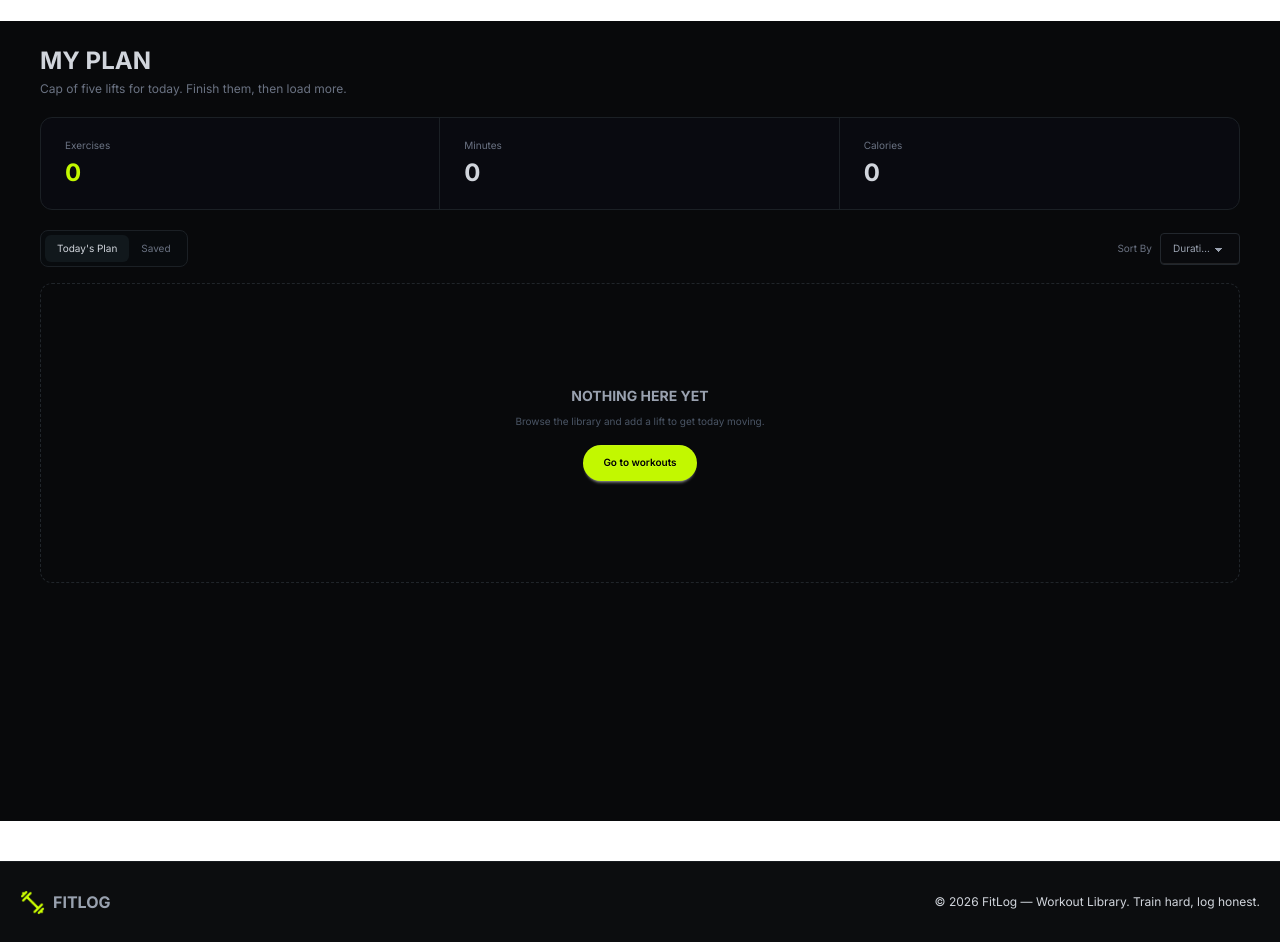
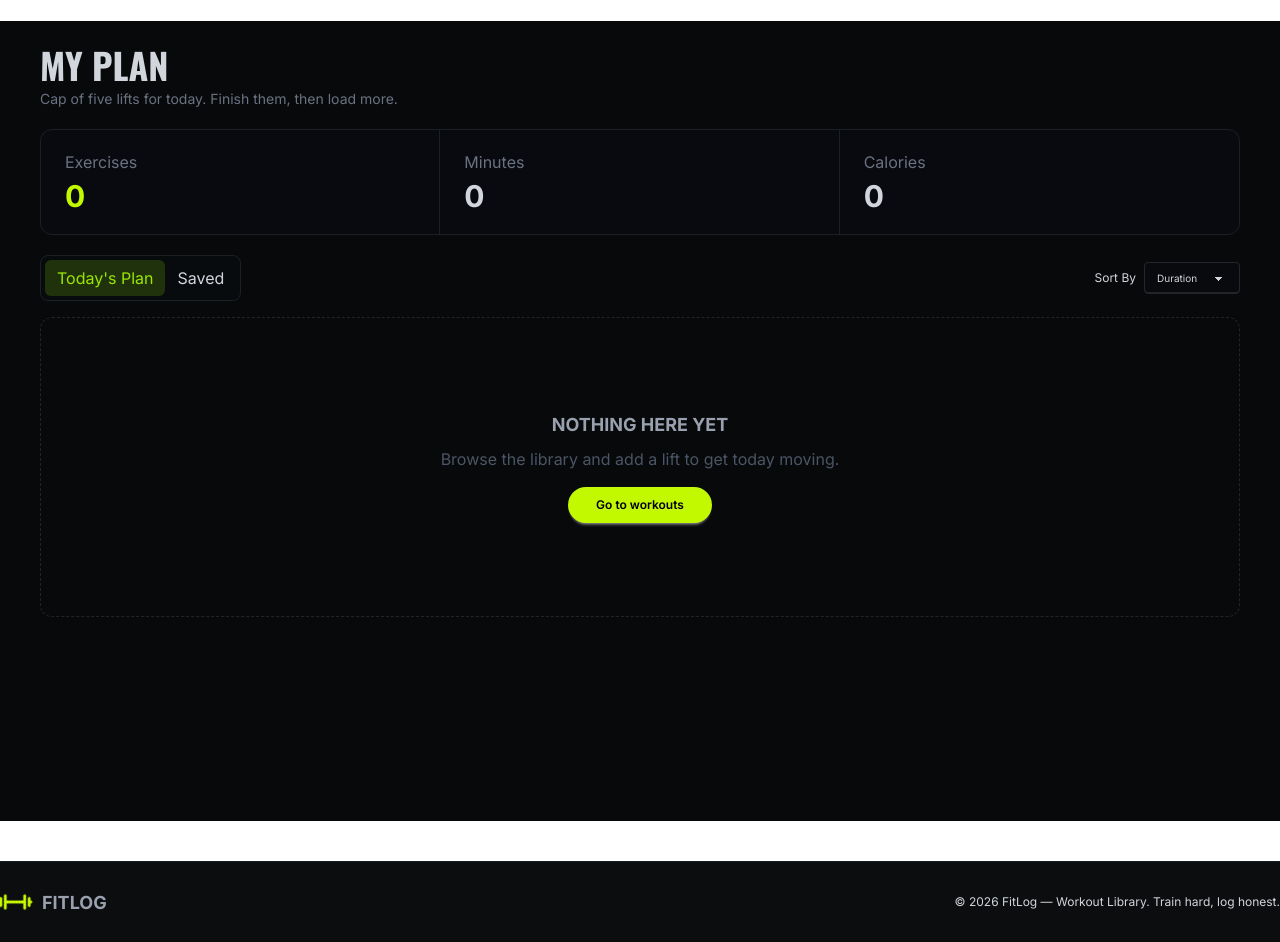
Before and after one commit to shahin6452/Fit-Log-Website, a Next.js app: page /my-plan in a window 1280 px wide. Shown: the part 80-1022 px from the top of the page. Built offline with nearby package versions, Linux system fonts and the light colour scheme.

Commit message:
challange

```diff
--- a/src/app/components/Footer.jsx
+++ b/src/app/components/Footer.jsx
@@ -5,26 +5,29 @@ import React from 'react';
 const Footer = () => {
     return (
         <footer className="mt-10 border-t border-[#181b1f] bg-[#0C0D0F]">
-            <div className="container mx-auto flex min-h-20 items-center justify-between px-5">
 
-                <Link href='/' className="flex items-center gap-2">
+            <div className="container mx-auto flex min-h-20 flex-col items-center justify-center gap-3 px-4 py-5 sm:flex-row sm:justify-between sm:px-6 sm:py-0 lg:px-0">
+
+                <Link href="/" className="flex items-center gap-3">
                     <Image
                         src="/assets/logo.png"
                         alt="FITLOG"
-                        width={25}
-                        height={25}
+                        width={30}
+                        height={30}
+                        className="rotate-[-45deg]"
                     />
 
-                    <span className="text-[16px] font-bold text-gray-400">
+                    <span className="text-[18px] font-bold text-gray-400">
                         FITLOG
                     </span>
                 </Link>
 
-                <p className="text-[12px] text-gray-300">
+                <p className="text-center text-[12px] text-gray-300 sm:text-right">
                     © 2026 FitLog — Workout Library. Train hard, log honest.
                 </p>
 
             </div>
+
         </footer>
     );
 };
--- a/src/app/my-plan/page.jsx
+++ b/src/app/my-plan/page.jsx
@@ -5,6 +5,7 @@ import React, { useContext, useEffect, useState } from 'react';
 import Link from 'next/link';
 import { Clock3, Flame, Star, Check, X } from 'lucide-react';
 import { PlanContext } from '../context/PlanContext';
+import { oswald } from "../fonts";
 
 const PlanPage = () => {
 
@@ -30,6 +31,18 @@ const PlanPage = () => {
         ? todayPlan
         : savedExercises;
 
+    const totalExercises = exercises.length;
+
+    const totalMinutes = exercises.reduce(
+        (total, exercise) => total + Number(exercise.duration || 0),
+        0
+    );
+
+    const totalCalories = exercises.reduce(
+        (total, exercise) => total + Number(exercise.caloriesBurned || 0),
+        0
+    );
+
     const sortedExercises = [...exercises].sort((a, b) => {
         if (sortBy === "duration") {
             return Number(a.duration) - Number(b.duration);
@@ -46,25 +59,15 @@ const PlanPage = () => {
         return 0;
     });
 
-    const totalMinutes = todayPlan.reduce(
-        (total, exercise) => total + Number(exercise.duration || 0),
-        0
-    );
+    const handleMarkAsDone = (exercise) => {
+        setCompletedExercises((prevCompleted) => {
+            if (prevCompleted.some((item) => item.id === exercise.id)) {
+                return prevCompleted;
+            }
 
-    const totalCalories = todayPlan.reduce(
-        (total, exercise) => total + Number(exercise.caloriesBurned || 0),
-        0
-    );
+            return [...prevCompleted, exercise];
+        });
 
-    const handleMarkAsDone = (exercise) => {
-
-        const alreadyExists = completedExercises.some((item) => item.id === exercise.id);
-
-        if (alreadyExists) {
-            return;
-        }
-
-        setCompletedExercises([...completedExercises, exercise]);
         removeFromPlan(exercise.id);
 
         setToast("Workout marked as done");
@@ -90,9 +93,7 @@ const PlanPage = () => {
     };
 
     return (
-
-
-        <main className="min-h-screen bg-[#08090b] px-5 py-6 text-white md:px-8 lg:px-10">
+        <main className="min-h-screen bg-[#08090b] px-4 py-6 text-white sm:px-6 md:px-8 lg:px-10">
 
             {loading ? (
                 <div className="py-20 text-center text-sm text-gray-500">
@@ -100,47 +101,50 @@ const PlanPage = () => {
                 </div>
             ) : (
                 <>
+
+                    {/* Header */}
                     <div className="mb-5">
-                        <h1 className="text-2xl font-bold uppercase text-gray-300">
+                        <h1 className={`text-4xl font-bold uppercase text-gray-300 ${oswald.className}`}>
                             My Plan
                         </h1>
 
-                        <p className="mt-1 text-xs text-gray-500">
+                        <p className="mt-1 text-sm text-gray-500">
                             Cap of five lifts for today. Finish them, then load more.
                         </p>
                     </div>
 
 
+                    {/* Stats */}
                     <div className="mb-5 grid grid-cols-3 overflow-hidden rounded-xl border border-[#1b2025] bg-[#090a10]">
 
-                        <div className="border-r border-[#1b2025] px-4 py-5 md:px-6">
-                            <p className="text-[10px] text-gray-500">
+                        <div className="border-r border-[#1b2025] px-3 py-4 sm:px-4 sm:py-5 md:px-6">
+                            <p className="text-[16px] text-gray-500">
                                 Exercises
                             </p>
 
-                            <p className="mt-1 text-2xl font-bold text-[#C2F800]">
-                                {todayPlan.length}
+                            <p className="mt-1 text-xl font-bold text-[#C2F800] sm:text-3xl">
+                                {totalExercises}
                             </p>
                         </div>
 
 
-                        <div className="border-r border-[#1b2025] px-4 py-5 md:px-6">
-                            <p className="text-[10px] text-gray-500">
+                        <div className="border-r border-[#1b2025] px-3 py-4 sm:px-4 sm:py-5 md:px-6">
+                            <p className="text-[16px] text-gray-500">
                                 Minutes
                             </p>
 
-                            <p className="mt-1 text-2xl font-bold text-gray-300">
+                            <p className="mt-1 text-xl font-bold text-gray-300 sm:text-3xl">
                                 {totalMinutes}
                             </p>
                         </div>
 
 
-                        <div className="px-4 py-5 md:px-6">
-                            <p className="text-[10px] text-gray-500">
+                        <div className="px-3 py-4 sm:px-4 sm:py-5 md:px-6">
+                            <p className="text-[16px] text-gray-500">
                                 Calories
                             </p>
 
-                            <p className="mt-1 text-2xl font-bold text-gray-300">
+                            <p className="mt-1 text-xl font-bold text-gray-300 sm:text-3xl">
                                 {totalCalories}
                             </p>
                         </div>
@@ -148,15 +152,16 @@ const PlanPage = () => {
                     </div>
 
 
-                    <div className="mb-4 flex items-center justify-between">
+                    {/* Tabs + Sort */}
+                    <div className="mb-4 flex flex-col gap-3 sm:flex-row sm:items-center sm:justify-between">
 
-                        <div className="flex rounded-lg border border-[#1b2025] bg-[#080b0e] p-1">
+                        <div className="flex w-fit rounded-lg border border-[#1b2025] bg-[#080b0e] p-1">
 
                             <button
                                 onClick={() => setActiveTab("today")}
-                                className={`rounded-md px-3 py-1.5 text-[10px] ${activeTab === "today"
-                                    ? "bg-[#11181c] text-gray-300"
-                                    : "text-gray-500 hover:bg-[#14191d]"
+                                className={`cursor-pointer rounded-md px-3 py-1.5 text-[16px] ${activeTab === "today"
+                                        ? 'bg-lime-500/20 text-lime-400'
+                                        : 'text-gray-300 hover:bg-lime-500/10 hover:text-lime-400'
                                     }`}
                             >
                                 Today's Plan
@@ -164,9 +169,9 @@ const PlanPage = () => {
 
                             <button
                                 onClick={() => setActiveTab("saved")}
-                                className={`rounded-md px-3 py-1.5 text-[10px] ${activeTab === "saved"
-                                    ? "bg-[#11181c] text-gray-300"
-                                    : "text-gray-500 hover:bg-[#14191d]"
+                                className={`cursor-pointer rounded-md px-3 py-1.5 text-[16px] ${activeTab === "saved"
+                                        ? 'bg-lime-500/20 text-lime-400'
+                                        : 'text-gray-300 hover:bg-lime-500/10 hover:text-lime-400'
                                     }`}
                             >
                                 Saved
@@ -176,34 +181,39 @@ const PlanPage = () => {
 
 
                         <div className="flex items-center gap-2">
-                            <span className="text-[10px] text-gray-500">
+
+                            <span className="text-[12px] text-gray-300">
                                 Sort By
                             </span>
 
                             <select
                                 value={sortBy}
                                 onChange={(e) => setSortBy(e.target.value)}
-                                className="select select-sm h-8 min-h-0 w-20 border border-[#22272d] bg-[#090a0d] text-[10px] text-gray-400 outline-none"
+                                className="select select-sm h-8 min-h-0 w-24 border border-[#22272d] bg-[#090a0d] text-[10px] text-gray-300 outline-none"
                             >
                                 <option value="duration">Duration</option>
                                 <option value="calories">Calories</option>
                                 <option value="rating">Rating</option>
                             </select>
+
                         </div>
 
                     </div>
 
 
+                    {/* Exercise List */}
                     {exercises.length > 0 && (
                         <div className="space-y-3">
 
                             {sortedExercises.map((exercise) => (
+
                                 <div
                                     key={exercise.id}
-                                    className="flex items-center gap-3 rounded-xl border border-[#172025] bg-[#07100f] p-2.5 md:p-3"
+                                    className="flex flex-col gap-3 rounded-xl border border-[#172025] bg-[#07100f] p-3 sm:flex-row sm:items-center"
                                 >
 
-                                    <div className="relative h-14 w-24 shrink-0 overflow-hidden rounded-lg md:h-16 md:w-28">
+                                    {/* Image */}
+                                    <div className="relative h-40 w-full shrink-0 overflow-hidden rounded-lg sm:h-16 sm:w-28">
                                         <Image
                                             src={exercise.image}
                                             alt={exercise.name}
@@ -213,18 +223,19 @@ const PlanPage = () => {
                                     </div>
 
 
+                                    {/* Content */}
                                     <div className="min-w-0 flex-1">
 
-                                        <h2 className="truncate text-xs font-bold uppercase text-gray-300">
+                                        <h2 className="truncate text-lg font-bold uppercase text-gray-300">
                                             {exercise.name}
                                         </h2>
 
-                                        <p className="mt-0.5 text-[10px] text-gray-500">
+                                        <p className="mt-0.5 text-[12px] text-gray-300">
                                             {exercise.equipment}
                                         </p>
 
 
-                                        <div className="mt-1.5 flex items-center gap-3 text-[9px] text-gray-500">
+                                        <div className="mt-1.5 flex flex-wrap items-center gap-3 text-[12px] text-gray-300">
 
                                             <span className="flex items-center gap-1">
                                                 <Clock3 size={10} className="text-[#C2F800]" />
@@ -246,11 +257,12 @@ const PlanPage = () => {
                                     </div>
 
 
-                                    <div className="hidden items-center gap-2 sm:flex">
+                                    {/* Actions */}
+                                    <div className="flex items-center gap-2 sm:shrink-0">
 
                                         <Link
                                             href={`/library/${exercise.id}`}
-                                            className="btn h-8 min-h-0 rounded-full border border-[#293137] bg-transparent px-4 text-[10px] font-normal text-gray-400 hover:bg-[#151a1e]"
+                                            className="btn h-8 min-h-0 flex-1 rounded-full border border-[#293137] bg-transparent px-4 text-[12px] font-normal text-gray-400 hover:bg-[#151a1e] sm:flex-none"
                                         >
                                             View Details
                                         </Link>
@@ -259,7 +271,7 @@ const PlanPage = () => {
                                         {activeTab === "today" && (
                                             <button
                                                 onClick={() => handleMarkAsDone(exercise)}
-                                                className="btn h-8 min-h-0 rounded-full border-0 bg-[#C2F800] px-4 text-[10px] font-semibold text-black hover:bg-[#b5eb00]"
+                                                className="btn h-8 min-h-0 flex-1 rounded-full border-0 bg-[#C2F800] px-4 text-[12px] font-semibold text-black hover:bg-[#b5eb00] sm:flex-none"
                                             >
                                                 <Check size={12} />
                                                 Mark as Done
@@ -269,7 +281,7 @@ const PlanPage = () => {
 
                                         <button
                                             onClick={() => handleRemove(exercise)}
-                                            className="btn btn-ghost btn-xs text-gray-500 hover:text-red-400"
+                                            className="btn btn-ghost btn-xs shrink-0 text-gray-500 hover:text-red-400"
                                         >
                                             <X size={14} />
                                         </button>
@@ -277,36 +289,42 @@ const PlanPage = () => {
                                     </div>
 
                                 </div>
+
                             ))}
 
                         </div>
                     )}
 
 
+                    {/* Empty State */}
                     {exercises.length === 0 && (
-                        <div className="flex min-h-[300px] flex-col items-center justify-center rounded-xl border border-dashed border-[#20252a]">
+                        <div className="flex min-h-[300px] flex-col items-center justify-center rounded-xl border border-dashed border-[#20252a] px-4 text-center">
 
-                            <h2 className="text-sm font-bold uppercase text-gray-400">
+                            <h2 className="text-lg font-bold uppercase text-gray-400">
                                 Nothing Here Yet
                             </h2>
 
-                            <p className="mt-2 text-[10px] text-gray-600">
+                            <p className="mt-2 text-[16px] text-gray-600">
                                 Browse the library and add a lift to get today moving.
                             </p>
 
                             <Link
                                 href="/"
-                                className="mt-4 btn h-9 min-h-0 rounded-full border-0 bg-[#C2F800] px-5 text-[10px] text-black hover:bg-[#b5eb00]"
+                                className="mt-4 btn h-9 min-h-0 rounded-full border-0 bg-[#C2F800] px-7 text-[12px] text-black hover:bg-[#b5eb00]"
                             >
                                 Go to workouts
                             </Link>
 
                         </div>
                     )}
+
                 </>
             )}
+
+
+            {/* Toast */}
             {toast && (
-                <div className="fixed bottom-5 right-5 z-50 w-72 overflow-hidden rounded-lg border border-gray-300 bg-white shadow-xl">
+                <div className="fixed bottom-5 left-4 right-4 z-50 mx-auto w-auto max-w-72 overflow-hidden rounded-lg border border-gray-300 bg-white shadow-xl sm:left-auto sm:right-5">
 
                     <div className="flex items-start gap-3 px-4 py-3">
 
```
Also changed, not shown: src/app/components/ExcerciseCard.jsx (+42 -14 lines), src/app/components/Hero.jsx (+10 -8 lines), src/app/components/Library.jsx (+26 -16 lines), src/app/components/Navbar.jsx (+8 -8 lines), src/app/context/PlanContext.jsx (+6 -2 lines), src/app/library/[libraryId]/ExcerciseActions.jsx (+42 -32 lines), src/app/library/[libraryId]/page.jsx (+31 -23 lines).
